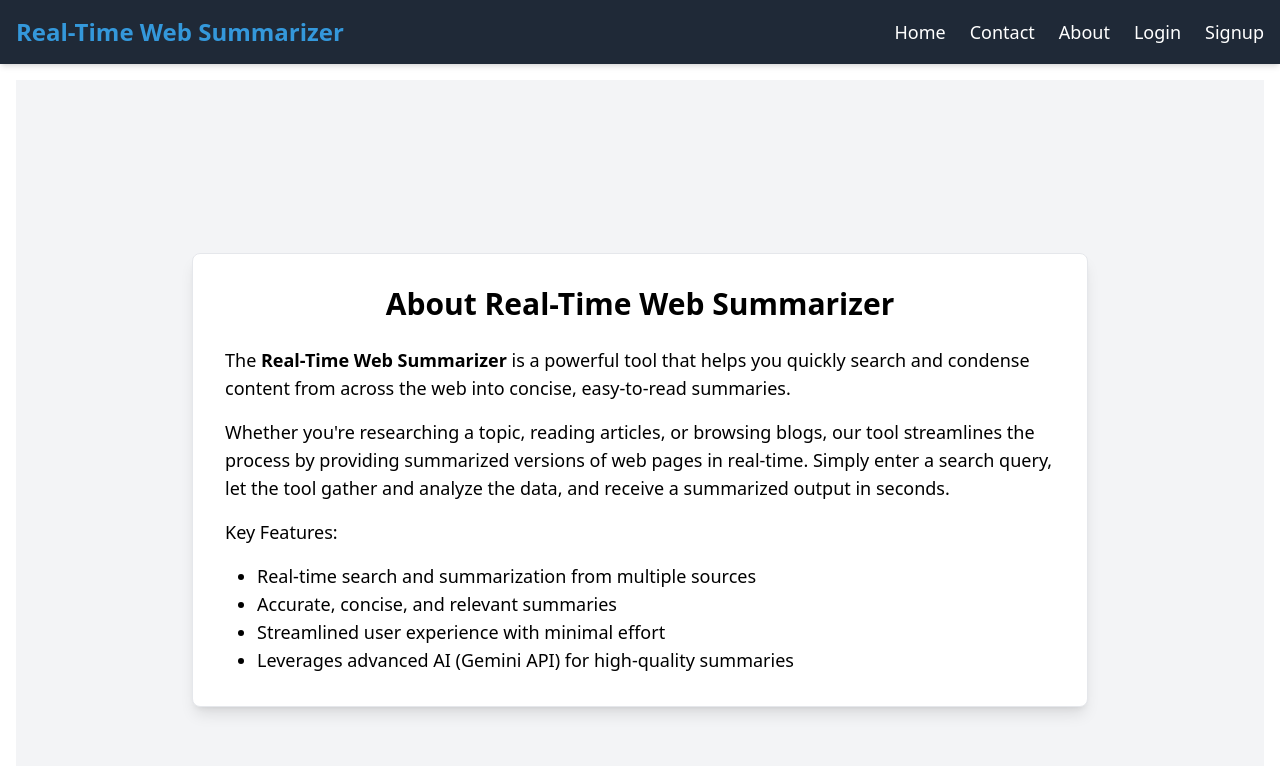
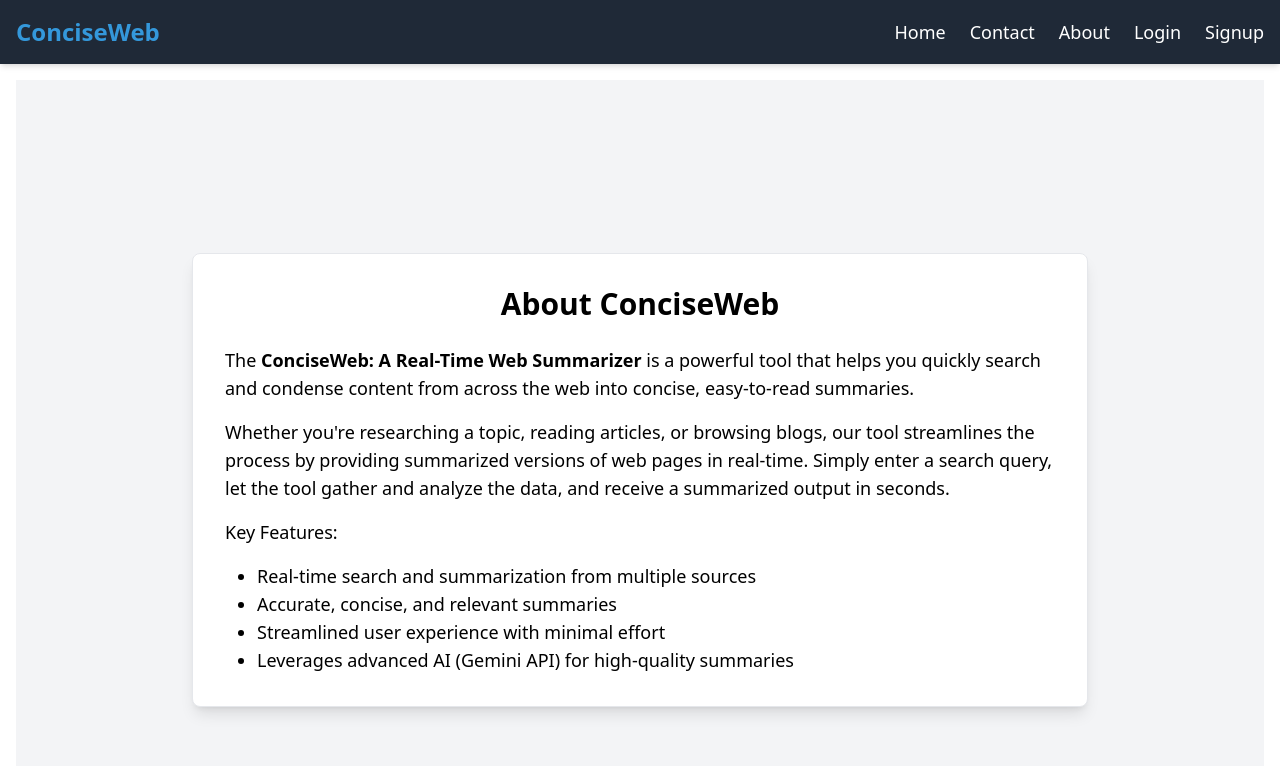
Before and after one commit to AkhilReddyModugu/Real-time-web-summarizer, a React (Create React App) app in the folder frontend/: page /about in a window 1280 px wide. Shown: the top 766 px of the page. Built offline with nearby package versions, Linux system fonts and the light colour scheme.

Commit message:
ui changes

```diff
--- a/frontend/src/components/Navbar/Navbar.jsx
+++ b/frontend/src/components/Navbar/Navbar.jsx
@@ -15,7 +15,7 @@ const Navbar = () => {
     <nav className="bg-gray-800 p-4 shadow-md">
       <div className="max-w-7xl mx-auto flex justify-between items-center">
         <div className="text-2xl font-semibold text-white">
-          <Link to="/">Real-Time Web Summarizer</Link>
+          <Link to="/">ConciseWeb</Link>
         </div>
 
         <div className="space-x-6 text-lg">
--- a/frontend/src/pages/About/About.jsx
+++ b/frontend/src/pages/About/About.jsx
@@ -4,9 +4,9 @@ const About = () => {
   return (
     <div className="flex justify-center items-center min-h-screen bg-gray-100">
       <div className="w-full max-w-4xl bg-white border rounded-lg shadow-lg p-8">
-        <h2 className="text-3xl font-semibold text-center mb-6">About Real-Time Web Summarizer</h2>
+        <h2 className="text-3xl font-semibold text-center mb-6">About ConciseWeb</h2>
         <p className="text-lg mb-4">
-          The <strong>Real-Time Web Summarizer</strong> is a powerful tool that helps you quickly search and condense content from across the web into concise, easy-to-read summaries.
+          The <strong>ConciseWeb: A Real-Time Web Summarizer</strong> is a powerful tool that helps you quickly search and condense content from across the web into concise, easy-to-read summaries.
         </p>
         <p className="text-lg mb-4">
           Whether you're researching a topic, reading articles, or browsing blogs, our tool streamlines the process by providing summarized versions of web pages in real-time. Simply enter a search query, let the tool gather and analyze the data, and receive a summarized output in seconds.
```
Also changed, not shown: 1 other file (tests, documents, lock files or other folders).
